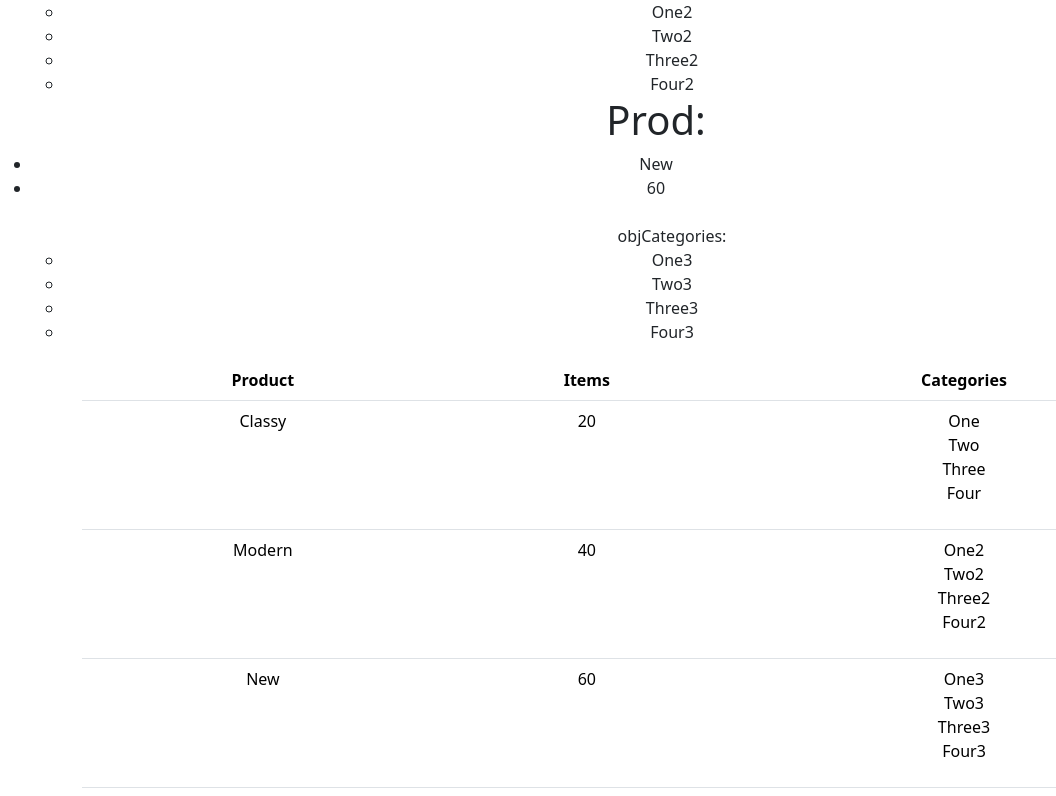
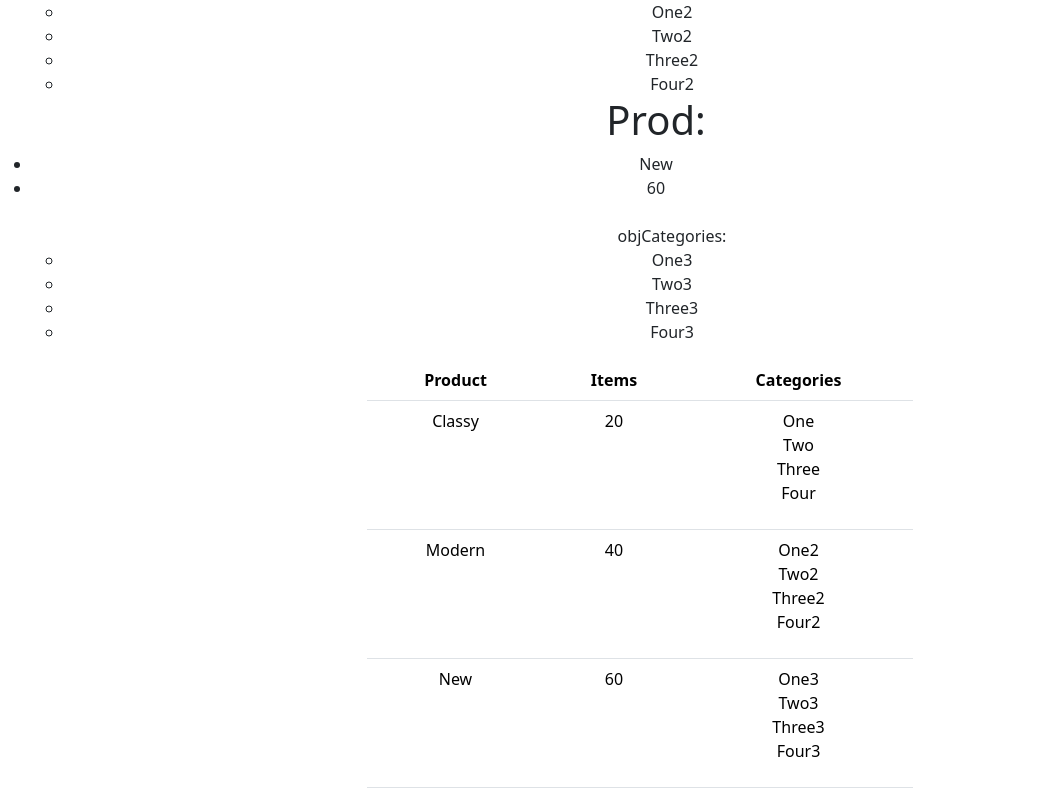
Before and after one commit to TaimoorAli77/code4Education, a React (Create React App) app: page / in a window 1280 px wide. Shown: the part 456-1252 px from the top of the page, without its empty margins (0-1056 px from the left). Built offline with nearby package versions, Linux system fonts and the light colour scheme.

Commit message:
react-bootstrap

```diff
--- a/src/App.js
+++ b/src/App.js
@@ -54,7 +54,7 @@ const App = () => {
 
       <Container>
         <Row>
-          <Col>
+          <Col md={{span:6,offset:3}}>
           <Table className='table'>
             <thead>
               <tr>
```
Also changed, not shown: src/RenderMethod.js (deleted, +0 -14 lines), src/ReuseComponent.jsx (added, +11 -0 lines).
